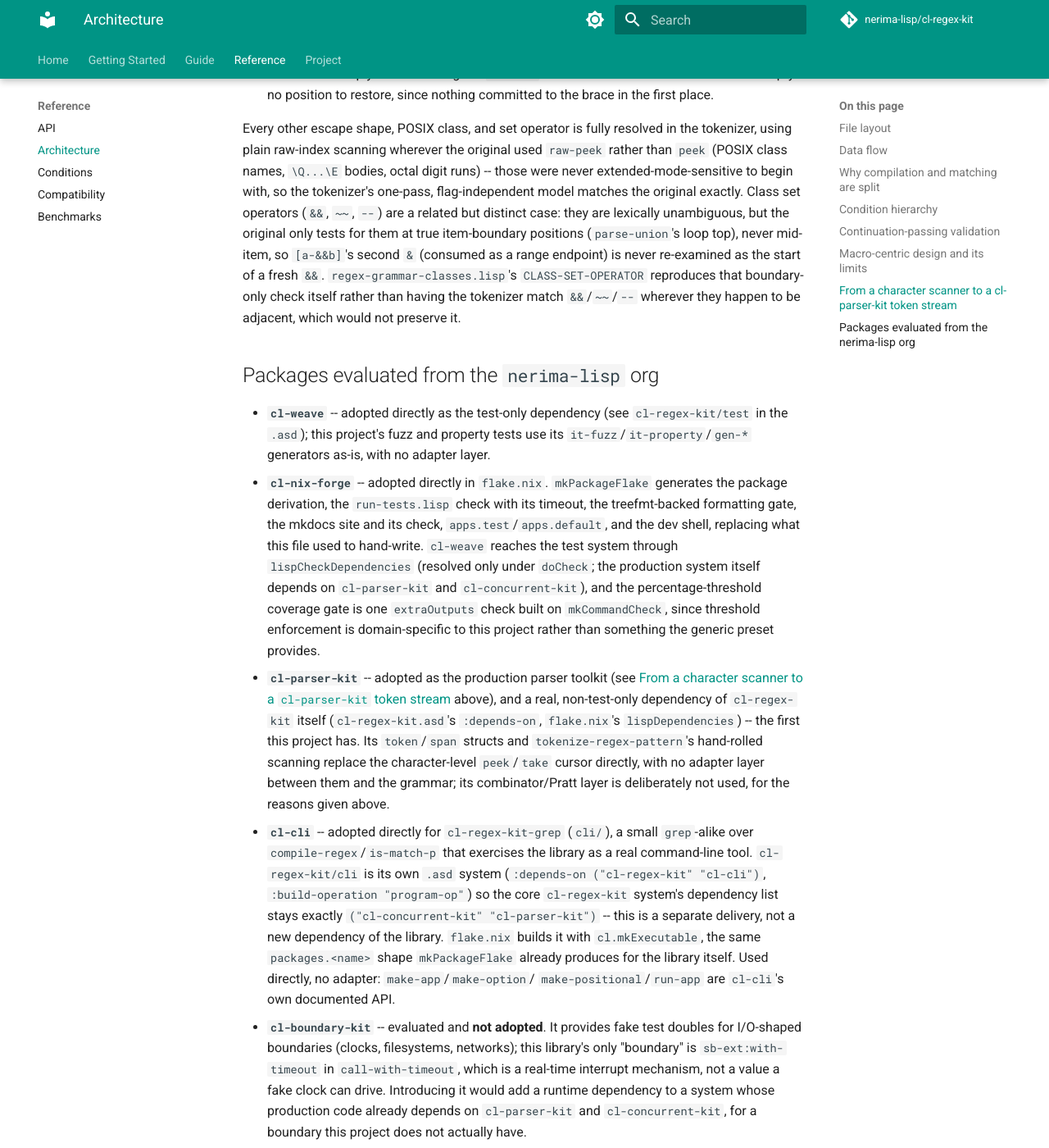
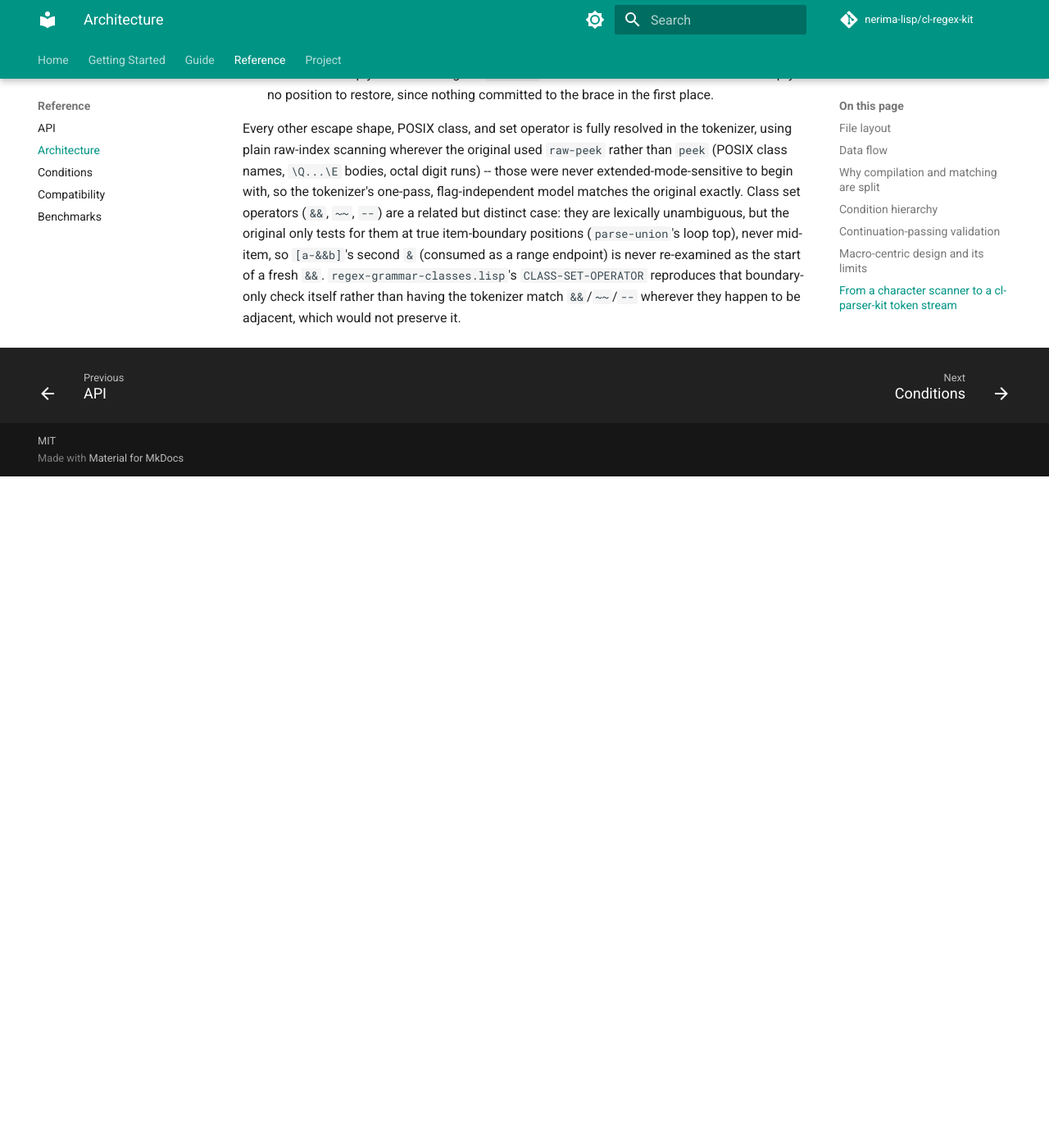
Before and after one commit to nerima-lisp/cl-regex-kit, an MkDocs documentation site: the page built from docs/src/reference/architecture.md, in a window 1280 px wide and 1400 px high, scrolled down 6978 px. Shown: the whole window at 82% size. Built offline with MkDocs 1.6.1 and Material for MkDocs 9.7.7, drawn with Linux system fonts in a browser that asks for light colours; comment, search, counter and statistics services are not loaded; after the commit the page ends 7559 px from its top, so only the background shows below that; some of the changed text lies outside the part shown.

Commit message:
docs: clarify tokenizer architecture

```diff
--- a/docs/src/reference/architecture.md
+++ b/docs/src/reference/architecture.md
@@ -166,9 +166,8 @@ vector rather than
 `cl-parser-kit` combinator pipelines, because this grammar has no genuine
 backtracking ambiguity -- every branch point resolves on one token of
 lookahead -- which is also why `cl-parser-kit`'s tokenizer-rule and
-Pratt/expression-parser layers are not used: see [Packages evaluated from the
-`nerima-lisp` org](#packages-evaluated-from-the-nerima-lisp-org) below for
-what `cl-parser-kit` does contribute.
+Pratt/expression-parser layers are not used. `cl-parser-kit` contributes the
+token/span model and tokenizer used by these grammar files.
 `unicode-property-data.lisp`, `unicode-extra-binary-property-data.lisp`,
 `unicode-age-data.lisp`, and `unicode-binary-property-range-data.lisp` own
 every Unicode alias list and static range table this engine consults;
@@ -360,68 +359,3 @@ re-examined as the start of a fresh `&&`. `regex-grammar-classes.lisp`'s
 `CLASS-SET-OPERATOR` reproduces that boundary-only check itself rather than
 having the tokenizer match `&&`/`~~`/`--` wherever they happen to be
 adjacent, which would not preserve it.
-
-## Packages evaluated from the `nerima-lisp` org
-
-- **`cl-weave`** -- adopted directly as the test-only dependency (see
-  `cl-regex-kit/test` in the `.asd`); this project's fuzz and property tests
-  use its `it-fuzz`/`it-property`/`gen-*` generators as-is, with no adapter
-  layer.
-- **`cl-nix-forge`** -- adopted directly in `flake.nix`. `mkPackageFlake`
-  generates the package derivation, the `run-tests.lisp` check with its
-  timeout, the treefmt-backed formatting gate, the mkdocs site and its check,
-  `apps.test`/`apps.default`, and the dev shell, replacing what this file used
-  to hand-write. `cl-weave` reaches the test system through
-  `lispCheckDependencies` (resolved only under `doCheck`; the production
-  system itself depends on `cl-parser-kit` and `cl-concurrent-kit`), and the
-  percentage-threshold coverage gate is one `extraOutputs` check built on
-  `mkCommandCheck`, since threshold enforcement is domain-specific to this
-  project rather than something the generic preset provides.
-- **`cl-parser-kit`** -- adopted as the production parser toolkit (see [From
-  a character scanner to a `cl-parser-kit` token stream](#from-a-character-scanner-to-a-cl-parser-kit-token-stream)
-  above), and a real, non-test-only dependency of `cl-regex-kit` itself
-  (`cl-regex-kit.asd`'s `:depends-on`, `flake.nix`'s `lispDependencies`) --
-  the first this project has. Its `token`/`span` structs and
-  `tokenize-regex-pattern`'s hand-rolled scanning replace the character-level
-  `peek`/`take` cursor directly, with no adapter layer between them and the
-  grammar; its combinator/Pratt layer is deliberately not used, for the
-  reasons given above.
-- **`cl-cli`** -- adopted directly for `cl-regex-kit-grep` (`cli/`), a small
-  `grep`-alike over `compile-regex`/`is-match-p` that exercises the library
-  as a real command-line tool. `cl-regex-kit/cli` is its own `.asd` system
-  (`:depends-on ("cl-regex-kit" "cl-cli")`, `:build-operation "program-op"`)
-  so the core `cl-regex-kit` system's dependency list stays exactly
-  `("cl-concurrent-kit" "cl-parser-kit")` -- this is a separate delivery, not a new dependency of
-  the library. `flake.nix` builds it with `cl.mkExecutable`, the same
-  `packages.<name>` shape `mkPackageFlake` already produces for the library
-  itself. Used directly, no adapter: `make-app`/`make-option`/
-  `make-positional`/`run-app` are `cl-cli`'s own documented API.
-- **`cl-boundary-kit`** -- evaluated and **not adopted**. It provides fake
-  test doubles for I/O-shaped boundaries (clocks, filesystems, networks); this
-  library's only "boundary" is `sb-ext:with-timeout` in `call-with-timeout`,
-  which is a real-time interrupt mechanism, not a value a fake clock can
-  drive. Introducing it would add a runtime dependency to a system whose
-  production code already depends on `cl-parser-kit` and `cl-concurrent-kit`,
-  for a boundary
-  this project does not actually have.
-- **`cl-codec-kit`** -- adopted directly in `cl-regex-kit/test` as a
-  test-only UTF-8 oracle, and **not adopted** as a runtime abstraction.
-  `string-to-octets`/`octets-to-string` now generate and round-trip UTF-8 test
-  fixtures without hard-coding byte vectors, but `utf8-character-at`/
-  `utf8-character-before` (`text-boundaries.lisp`) still remain local runtime
-  primitives because they decode one scalar at a time from a fixed cursor
-  position while tracking Pike-VM byte-offset validity
-  (`byte-unicode-non-boundary-position-p`), a shape a general codec API does
-  not expose and should not be bent to fit.
-- **`cl-log-kit`, `cl-process-kit`, `cl-host-kit`, `cl-tty-kit`, `cl-dataflow-kit`,
-  and the `cl-cc-*` compiler-construction family** -- surveyed via the org's
-  repository list and **not adopted**. Each targets a concern this library
-  does not have: structured logging, subprocess execution, filesystem/path
-  abstraction, terminal UI, and general dataflow-graph or compiler
-  infrastructure, respectively. `cl-regex-kit` is a pure, deterministic
-  computation over strings and octet vectors with no I/O, no subprocesses, and
-  no interactive surface outside the separate `cl-regex-kit/cli` system;
-  adopting any of these would be exactly the "avoid adding an adapter merely to
-  force a dependency into the design" principle's counter-example -- a
-  dependency bent to a use it wasn't designed for, rather than one that already
-  fits.
```
Also changed, not shown: 3 other files.
